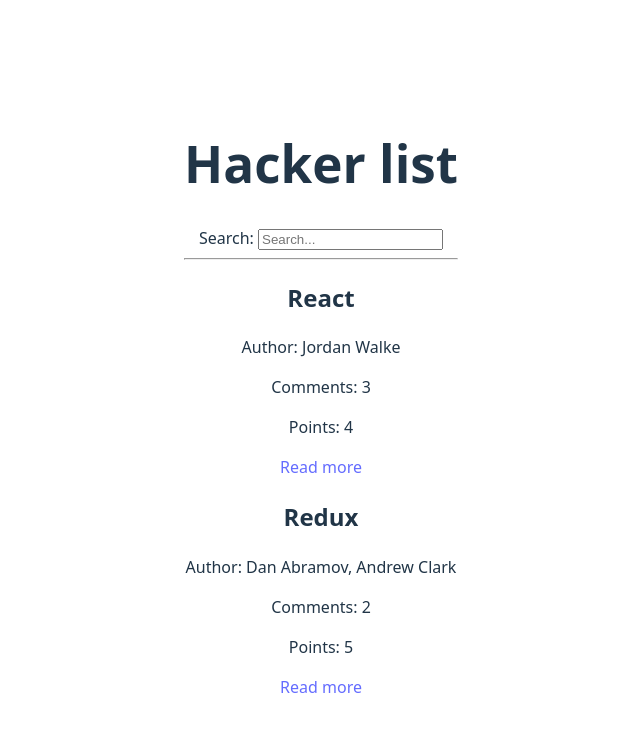
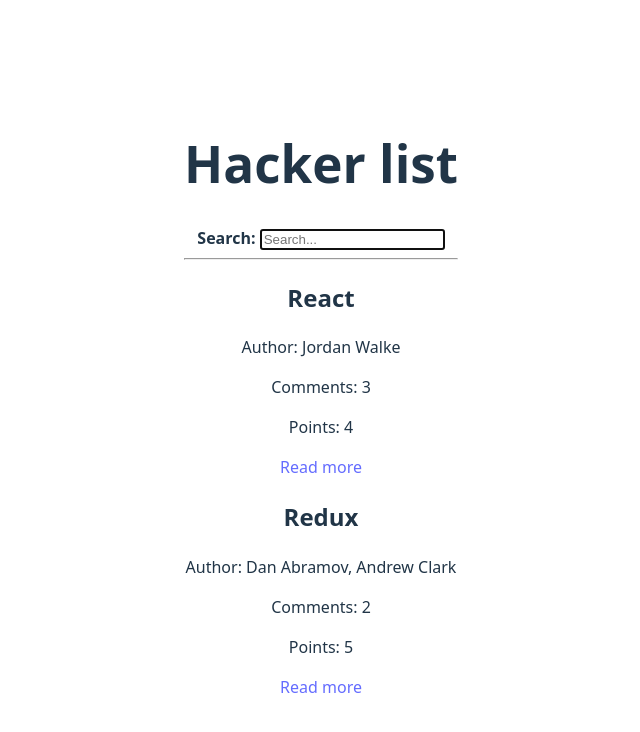
Before and after one commit to lukazc/react-typesctipt-demo, a React (Vite) app: page / in a window 1280 px wide. Shown: the top 732 px of the page, without its empty margins (319-959 px from the left). Built offline with nearby package versions, Linux system fonts and the light colour scheme.

Commit message:
Update LabeledInput to use the children prop for label rendering.

```diff
--- a/src/App.tsx
+++ b/src/App.tsx
@@ -57,7 +57,9 @@
         <>
             <div>
                 <h1>Hacker list</h1>
-                <LabeledInput id='search' label='Search:' value={searchQuery} onInputChange={(e) => setSearchQuery(e.target.value)} />
+                <LabeledInput id='search' value={searchQuery} onInputChange={(e) => setSearchQuery(e.target.value)}>
+                    <strong>Search:</strong>
+                </LabeledInput>
             </div>
 
             <hr />
@@ -70,27 +72,28 @@
 // Update Search to accept setSearchQuery as a prop
 type LabeledInputProps = {
     id: string;
-    label: string;
     type?: string;
     value: string;
     onInputChange: (e: React.ChangeEvent<HTMLInputElement>) => void;
+    children?: React.ReactNode;
 };
 
 const LabeledInput = ({
     id,
-    label,
     type = 'text',
     value,
-    onInputChange
+    onInputChange,
+    children
 }: LabeledInputProps) => (
     <>
-        <label htmlFor={id}>{label}</label>
+        <label htmlFor={id}>{children}</label>
         &nbsp;
         <input
             id={id}
             type={type}
             value={value}
             onChange={onInputChange}
+            autoFocus
             onBlur={(e) => console.log('Search blurred:', e.target.value)}
             placeholder="Search..."
         />
```
